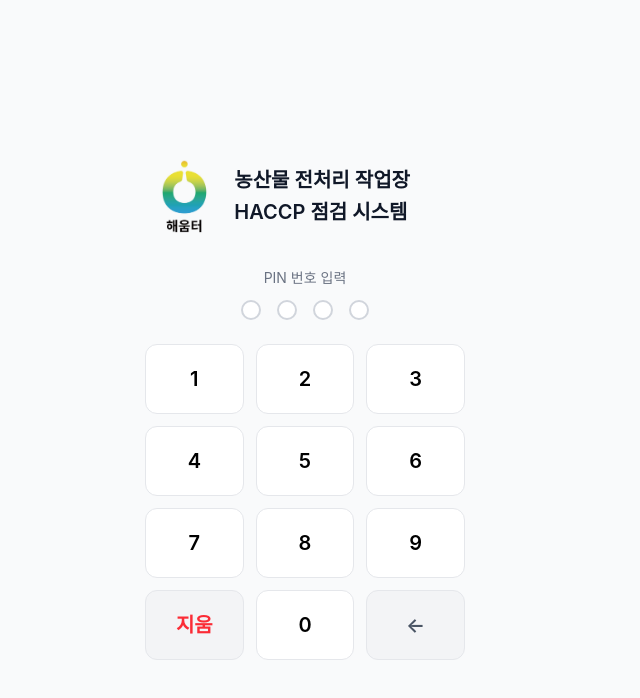
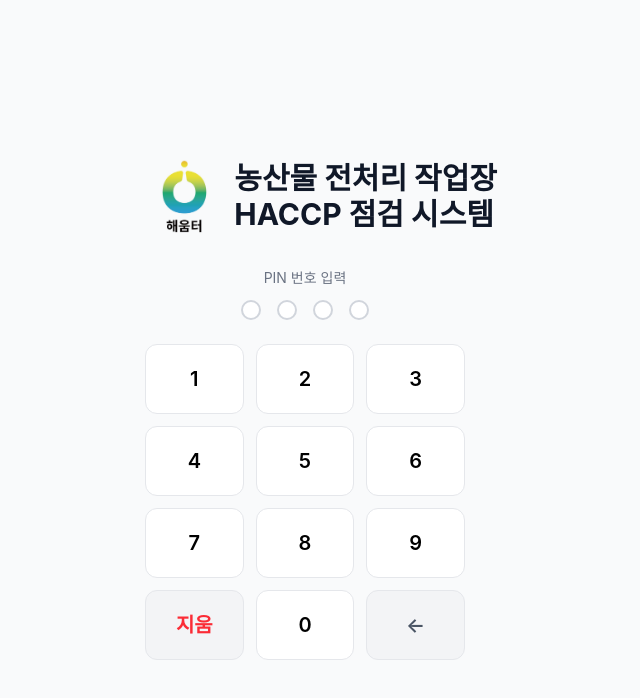
Before and after one commit to kimjihye326-cloud/haccp-app, a React (Vite) app: page /login in a window 1280 px wide. Shown: the top 698 px of the page, without its empty margins (335-975 px from the left). Built offline with nearby package versions, Linux system fonts and the light colour scheme; no server answers.

Commit message:
로그인 제목 폰트 크기 확대

```diff
--- a/src/pages/LoginPage.tsx
+++ b/src/pages/LoginPage.tsx
@@ -46,7 +46,7 @@ export default function LoginPage() {
         {/* 로고 */}
         <div className="flex items-center gap-1 mb-4">
           <img src="/logo.png" alt="회사 로고" className="h-28 object-contain mix-blend-multiply -mr-6" />
-          <h1 className="text-xl font-semibold leading-relaxed text-gray-900 text-left">
+          <h1 className="text-3xl font-bold text-gray-900">
             농산물 전처리 작업장<br/>HACCP 점검 시스템
           </h1>
         </div>
```
